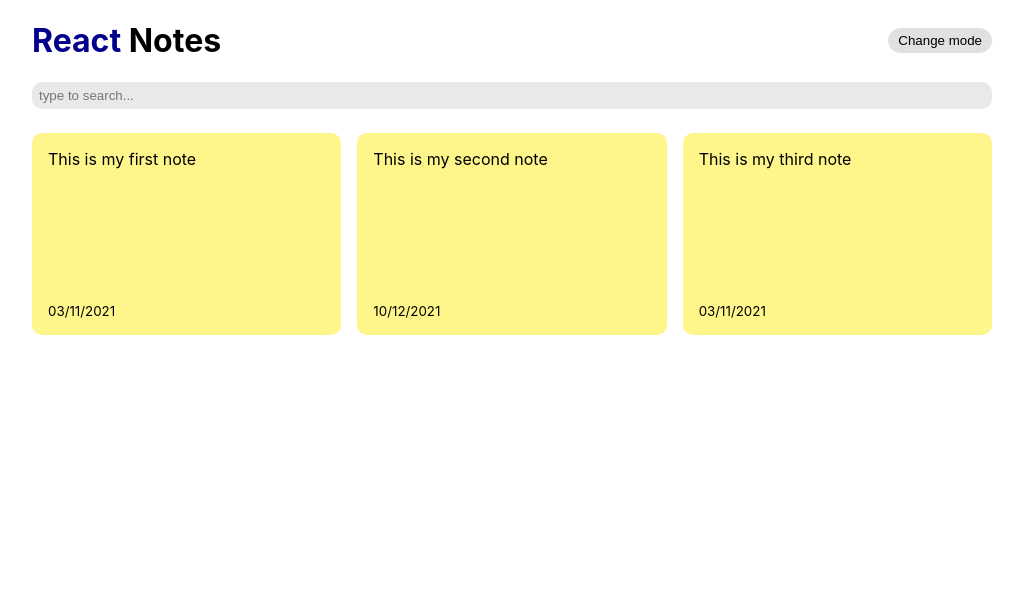
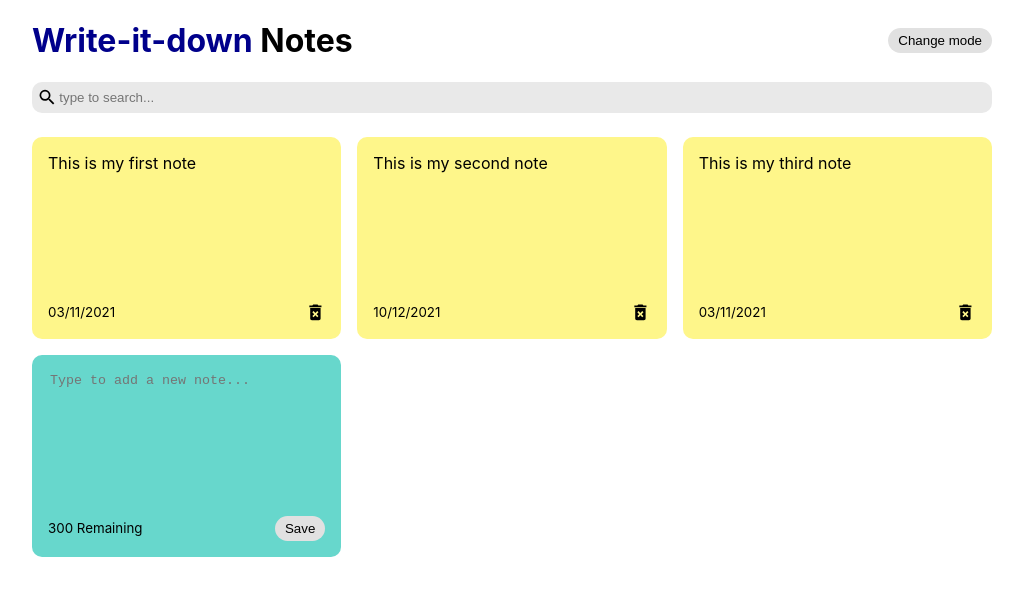
Before and after one commit to LeilaniMigisi/write-it-down, a React (Create React App) app: page / in a window 1280 px wide. Shown: the top 596 px of the page, without its empty margins (128-1151 px from the left). Built offline with nearby package versions, Linux system fonts and the light colour scheme.

Commit message:
Added adding note function

```diff
--- a/package.json
+++ b/package.json
@@ -6,8 +6,10 @@
     "@testing-library/jest-dom": "^5.16.4",
     "@testing-library/react": "^13.3.0",
     "@testing-library/user-event": "^13.5.0",
+    "json-server": "^0.17.0",
     "react": "^18.2.0",
     "react-dom": "^18.2.0",
+    "react-icons": "^4.4.0",
     "react-scripts": "5.0.1",
     "web-vitals": "^2.1.4"
   },
--- a/src/App.js
+++ b/src/App.js
@@ -3,6 +3,7 @@
 import {nanoid} from 'nanoid'
 import Search from './components/Search';
 import Header from './components/Header';
+import AddNote from './components/ AddNote';
 
 function App() {
   const [notes,setNotes] = useState([
--- /dev/null
+++ b/src/components/ AddNote.js
@@ -0,0 +1,32 @@
+import React,{useState} from 'react'
+function AddNote({handleAddNote}) {
+    const [noteText,setNoteText] = useState('');
+    const charLimit = 300;
+    const handleChange =(event)=>{
+    if(charLimit - event.target.value.length>=0){
+        setNoteText(event.target.value)
+    }
+
+    }
+
+    const handleSaveClick =() =>{
+        if(noteText.trim().length>0){
+            handleAddNote(noteText);
+            setNoteText('');
+        }
+
+    }
+    return (
+        <div className="note new">
+            <textarea  cols="10" rows="8" placeholder="Type to add a new note..."
+            onChange={handleChange} value={noteText}
+            ></textarea>
+            <div className="note-footer">
+                <small>{charLimit - noteText.length} Remaining</small>
+                <button className="save" onClick={handleSaveClick}>Save</button>
+            </div>
+        </div>
+    )
+}
+
+export default AddNote;
--- a/src/components/Header.js
+++ b/src/components/Header.js
@@ -4,7 +4,7 @@
     return (
 
         <div className="header">
-        <h1><span style={{color:"#00008B"}}>React</span> Notes</h1>
+        <h1><span style={{color:"#00008B"}}>Write-it-down</span> Notes</h1>
         <button onClick={()=>handleToggleDarkMode((previousDarkMode)=>!previousDarkMode)} className="save">Change mode</button>
         </div>
     )
--- a/src/components/Note.js
+++ b/src/components/Note.js
@@ -1,17 +1,15 @@
 import React from 'react'
-// import {MdDeleteForever} from 'react-icons/md'
-
-
+import {MdDeleteForever} from 'react-icons/md'
 
 function Note({id,text,date,handleDelete}) {
     return (
         <div className="note">
 
             <span>{text}</span>
-        <div className="note-footer">
 
+            <div className="note-footer">
                 <small>{date}</small>
-                {/* <MdDeleteForever onClick={()=>handleDelete(id)} className="delete-icon" size="1.3em" /> */}
+                <MdDeleteForever onClick={()=>handleDelete(id)} className="delete-icon" size="1.3em" />
             </div>
 
         </div>
--- a/src/components/NotesList.js
+++ b/src/components/NotesList.js
@@ -1,25 +1,18 @@
-import React from 'react';
-import Note from './Note';
-// import AddNote from './AddNote';
+import React from 'react'
+import Note from './Note'
+import AddNote from '/home/leilani/write-it-down/src/components/ AddNote.js'
 
-const NotesList = ({
-	notes,
-	handleAddNote,
-	handleDeleteNote,
-}) => {
-	return (
-		<div className='notes-list'>
-			{notes.map((note) => (
-				<Note
-					id={note.id}
-					text={note.text}
-					date={note.date}
-					handleDeleteNote={handleDeleteNote}
-				/>
-			))}
+const NotesList=({notes,handleAddNote,handleDelete}) =>{
+    return (
+        <div className="notes-list">
+           {notes.map((note)=>
+               <Note id={note.id} text={note.text} date={note.date}
+               handleDelete={handleDelete}
+               />
+           )}
+           <AddNote handleAddNote={handleAddNote}/>
+        </div>
+    )
+}
 
-		</div>
-	);
-};
-
-export default NotesList;
+export default NotesList
--- a/src/components/Search.js
+++ b/src/components/Search.js
@@ -1,10 +1,10 @@
 import React from 'react';
-// import { MdSearch } from 'react-icons/md';
+import { MdSearch } from 'react-icons/md';
 
 const Search = ({ handleSearchNote }) => {
 	return (
 		<div className='search'>
-			{/* <MdSearch className='search-icons' size='1.3em' /> */}
+			{<MdSearch className='search-icons' size='1.3em' />}
 			<input
 				onChange={(event) =>
 					handleSearchNote(event.target.value)
```
Also changed, not shown: Data/db.json (added, +15 -0 lines), src/components/AddNotes.js (deleted, +0 -19 lines), 1 other file (tests, documents, lock files or other folders).
